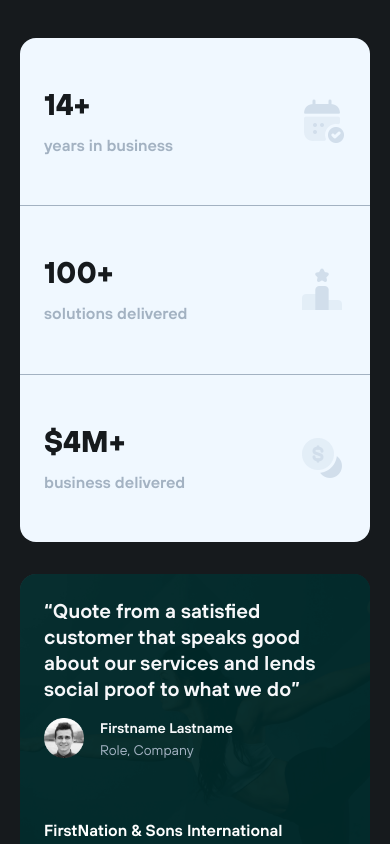
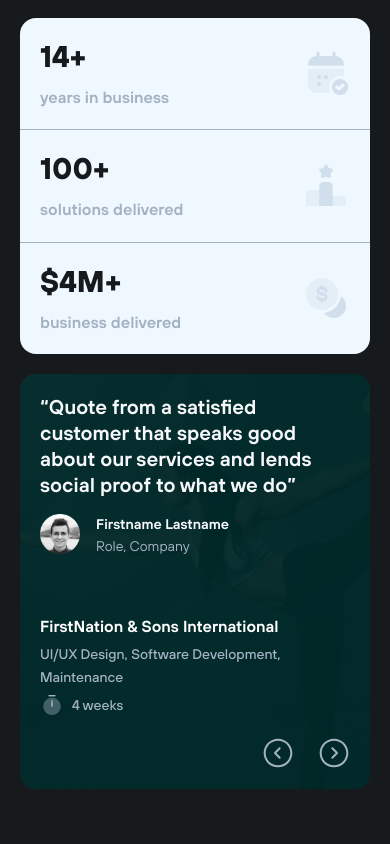
Before and after one commit to pdev6373/stackbuld, a Next.js app: page / in a window 390 px wide. Shown: the part 6240-7084 px from the top of the page. Built offline with nearby package versions, Linux system fonts and the light colour scheme.

Commit message:
initial commit

```diff
--- a/components/howWeWork/HowWeWork.tsx
+++ b/components/howWeWork/HowWeWork.tsx
@@ -16,22 +16,22 @@ export default function HowWeWork() {
   const [isSupportShown, setIsSupportShown] = useState(false);
 
   const getVerticalCoordinates = () => {
-    const mainCoordinates = mainRef.current.getBoundingClientRect();
-    const designCoordinates = designRef.current.getBoundingClientRect();
-    const developCoordinates = developRef.current.getBoundingClientRect();
-    const supportCoordinates = supportRef.current.getBoundingClientRect();
+    const mainCoordinates = mainRef?.current?.getBoundingClientRect();
+    const designCoordinates = designRef?.current?.getBoundingClientRect();
+    const developCoordinates = developRef?.current?.getBoundingClientRect();
+    const supportCoordinates = supportRef?.current?.getBoundingClientRect();
 
-    if (mainCoordinates.y <= 40) setShowSteps(true);
+    if (mainCoordinates?.y <= 40) setShowSteps(true);
     else setShowSteps(false);
-    if (mainCoordinates.bottom <= 300) setShowSteps(false);
+    if (mainCoordinates?.bottom <= 300) setShowSteps(false);
 
-    if (designCoordinates.y <= 200) setIsDesignShown(true);
+    if (designCoordinates?.y <= 200) setIsDesignShown(true);
     else setIsDesignShown(false);
 
-    if (developCoordinates.y <= 200) setIsDevelopedShown(true);
+    if (developCoordinates?.y <= 200) setIsDevelopedShown(true);
     else setIsDevelopedShown(false);
 
-    if (supportCoordinates.y <= 200) setIsSupportShown(true);
+    if (supportCoordinates?.y <= 200) setIsSupportShown(true);
     else setIsSupportShown(false);
   };
 
--- a/components/quotes/Quotes.module.css
+++ b/components/quotes/Quotes.module.css
@@ -229,15 +229,29 @@
 @media (max-width: 700px) {
   .quotes {
     padding: 60px 24px;
+    gap: 24px;
+  }
+
+  .quotesBottom {
+    gap: 24px;
+  }
+
+  .quotesWrapper {
+    gap: 24px;
   }
 
   .quotesDisplay {
-    padding: 48px 24px;
+    padding: 24px;
     gap: 60px;
   }
 
   .achievements {
     padding: 0;
+  }
+
+  .achievement {
+    gap: 24px;
+    padding: 24px;
   }
 
   .sectionTitleDark {
@@ -273,15 +287,19 @@
 
   .quotesBottom {
     flex-direction: column;
-    gap: 24px;
+    gap: 20px;
   }
 
   .quotesDisplay {
-    padding: 24px;
+    padding: 20px;
   }
 
   .achievementTitle {
     font-size: 30px;
+  }
+
+  .quotesBottomMain {
+    align-self: flex-start;
   }
 
   .quotesHeader {
@@ -330,6 +348,16 @@
 
   .quotes {
     padding-inline: 20px;
+    gap: 20px;
+  }
+
+  .quotesWrapper {
+    gap: 20px;
+  }
+
+  .achievement {
+    gap: 20px;
+    padding: 20px;
   }
 }
 
@@ -347,7 +375,5 @@
   .achievement {
     flex-direction: column-reverse;
     align-items: flex-start;
-    padding-block: 30px;
-    gap: 24px;
   }
 }
```
